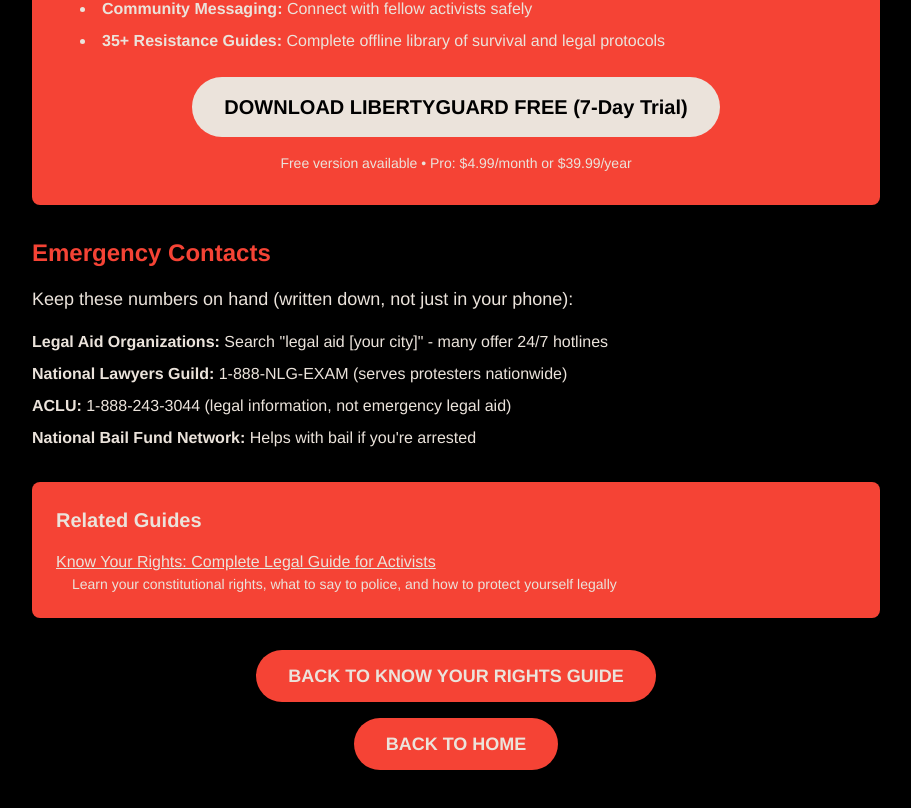
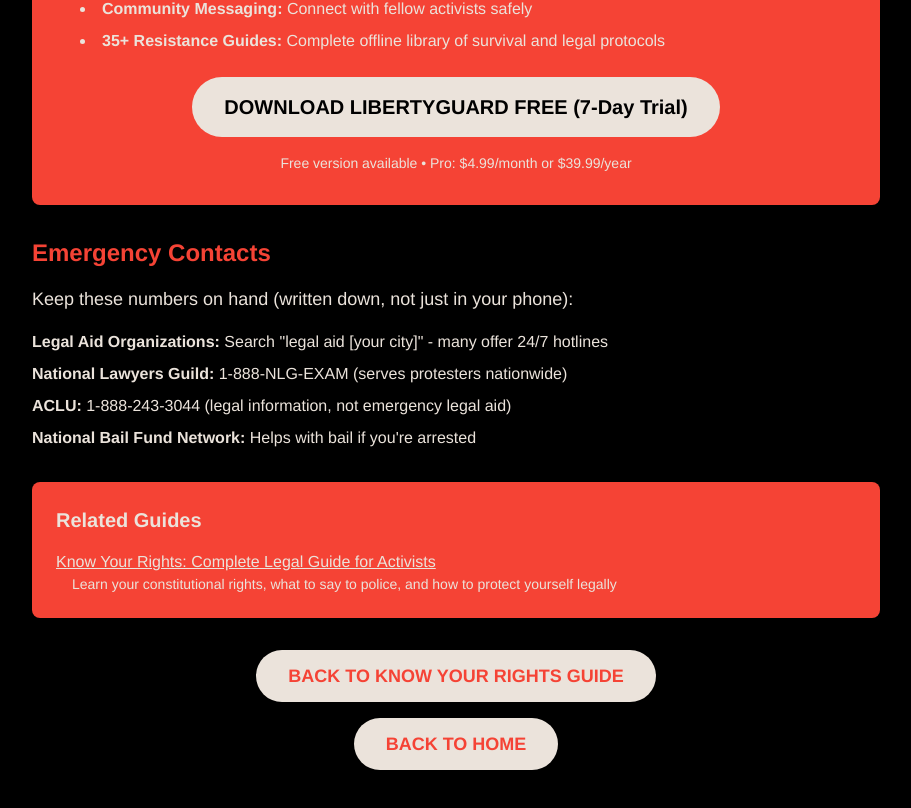
Before and after one commit to thedanperry/LibertyGuard-Website, a Next.js app: page /protest-safety in a window 1280 px wide. Shown: the part 3899-4707 px from the top of the page, without its empty margins (184-1095 px from the left). Built offline with nearby package versions, Linux system fonts and the light colour scheme.

Commit message:
Change all back buttons to cream background with red text

```diff
--- a/src/app/know-your-rights/page.tsx
+++ b/src/app/know-your-rights/page.tsx
@@ -253,11 +253,11 @@
               </ul>
             </div>
             <div className="text-center space-y-4 mt-12">
-              <Link href="/protest-safety" className="bg-climate-red text-climate-cream px-8 py-3 rounded-full text-lg font-bold hover:bg-red-700 transition-colors inline-block">
+              <Link href="/protest-safety" className="bg-climate-cream text-climate-red px-8 py-3 rounded-full text-lg font-bold hover:bg-opacity-90 transition-colors inline-block">
                 BACK TO PROTEST SAFETY GUIDE
               </Link>
               <br />
-              <Link href="/" className="bg-climate-red text-climate-cream px-8 py-3 rounded-full text-lg font-bold hover:bg-red-700 transition-colors inline-block">
+              <Link href="/" className="bg-climate-cream text-climate-red px-8 py-3 rounded-full text-lg font-bold hover:bg-opacity-90 transition-colors inline-block">
                 BACK TO HOME
               </Link>
             </div>
--- a/src/app/privacy/page.tsx
+++ b/src/app/privacy/page.tsx
@@ -167,8 +167,8 @@
         </div>
 
         <div className="mt-12 text-center">
-          <Link href="/" className="text-climate-red hover:text-climate-cream transition-colors font-bold text-lg">
-            ← Back to Home
+          <Link href="/" className="bg-climate-cream text-climate-red px-8 py-3 rounded-full text-lg font-bold hover:bg-opacity-90 transition-colors inline-block">
+            BACK TO HOME
           </Link>
         </div>
       </div>
--- a/src/app/protest-safety/page.tsx
+++ b/src/app/protest-safety/page.tsx
@@ -222,11 +222,11 @@
               </ul>
             </div>
             <div className="text-center space-y-4 mt-12">
-              <Link href="/know-your-rights" className="bg-climate-red text-climate-cream px-8 py-3 rounded-full text-lg font-bold hover:bg-red-700 transition-colors inline-block">
+              <Link href="/know-your-rights" className="bg-climate-cream text-climate-red px-8 py-3 rounded-full text-lg font-bold hover:bg-opacity-90 transition-colors inline-block">
                 BACK TO KNOW YOUR RIGHTS GUIDE
               </Link>
               <br />
-              <Link href="/" className="bg-climate-red text-climate-cream px-8 py-3 rounded-full text-lg font-bold hover:bg-red-700 transition-colors inline-block">
+              <Link href="/" className="bg-climate-cream text-climate-red px-8 py-3 rounded-full text-lg font-bold hover:bg-opacity-90 transition-colors inline-block">
                 BACK TO HOME
               </Link>
             </div>
--- a/src/app/terms/page.tsx
+++ b/src/app/terms/page.tsx
@@ -225,7 +225,7 @@
         </div>
 
         <div className="text-center mt-12">
-          <Link href="/" className="bg-climate-red text-climate-cream px-8 py-3 rounded-full text-lg font-bold hover:bg-red-700 transition-colors block">
+          <Link href="/" className="bg-climate-cream text-climate-red px-8 py-3 rounded-full text-lg font-bold hover:bg-opacity-90 transition-colors block">
             BACK TO HOME
           </Link>
         </div>
```
